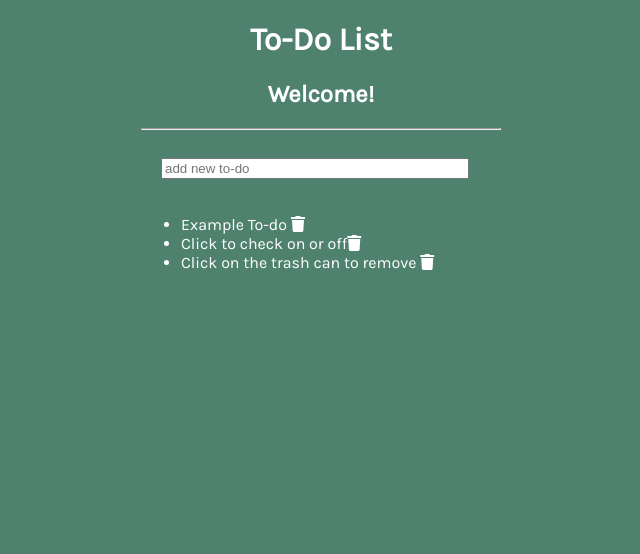
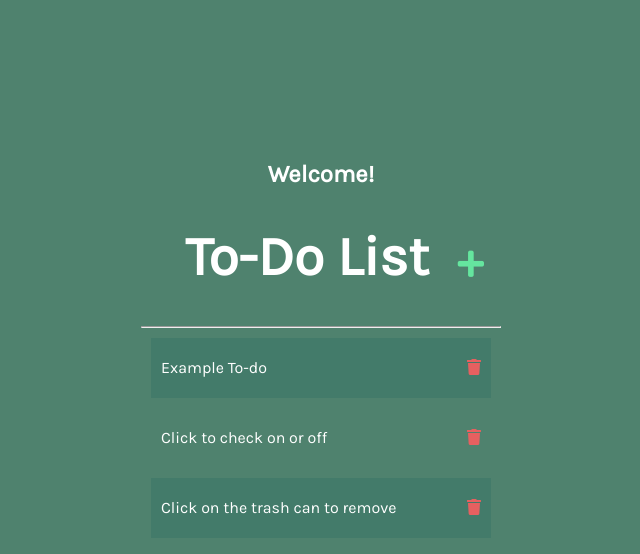
Before and after one commit to masonkimm/todo-list, a plain HTML site: page index.html in a window 1280 px wide. Shown: the whole page, without its empty margins (319-959 px from the left). Drawn offline with nearby package versions, Linux system fonts and the light colour scheme.

Commit message:
CSS update

```diff
--- a/assets/css/style.css
+++ b/assets/css/style.css
@@ -6,19 +6,73 @@ body {
 
 .container {
   width: 360px;
-  margin: 0 auto;
+  margin: 160px auto;
+
 }
 
 .heading {
   text-align: center;
 }
+h1{
+  font-size: 55px;
+}
 
 input {
-  margin: 20px;
-  width: 300px;
+  letter-spacing: 1px;
+  padding: 5px 5px 5px 25px;
+  line-height: 30px;
+  box-sizing: border-box;
+  width: 80%;
+  margin: 20px auto;
+  display: block;
+  outline: none;
+  box-shadow: 0 0 3px lightseagreen;
+  font-size: 18px;
+  font-weight: normal;
+  display: none;
+}
+/* input:focus {
+  color: white;
+  background: rgb(90, 221, 215);
+  border: 1px solid green;
+} */
+.show {
+  display: block;
 }
 
 .completed {
   text-decoration: line-through;
   opacity: 0.6;
 }
+
+ul {
+  margin: 0;
+  padding: 0;
+  list-style: none;
+}
+
+li {
+  line-height: 40px;
+  margin: 10px;
+  padding: 10px;
+  /* box-shadow: 0 0 3px lightseagreen; */
+  background: rgb(20, 97, 93, 0.2);
+  /* background: rgb(15, 150, 143); */
+}
+
+li:nth-child(2n){
+  background: none;
+}
+
+span {
+  float: right;
+}
+.fa-plus {
+  color: rgb(101, 230, 159);
+  font-size: 30px;
+  margin-right: 17px;
+  margin-left: -15px;
+}
+.fa-trash {
+  color: rgb(230, 96, 96)
+}
--- a/assets/js/main.js
+++ b/assets/js/main.js
@@ -14,9 +14,14 @@ $('ul').on('click', "li",function () {
 // on Click, remove to-do
 $('ul').on('click', "span",function (event) {
   event.stopPropagation()
-  $(this).parent().fadeOut(1000, function(){
+  $(this).parent().fadeOut(500, function(){
     $(this).remove()
   });
+});
+
+$('h1').on('click', "span",function (event) {
+  event.stopPropagation()
+  $("input").toggleClass("show")
 });
 
 // Adding new to-do
--- a/index.html
+++ b/index.html
@@ -15,8 +15,8 @@
   <body>
     <div class="container">
       <div class="heading">
-        <h1>To-Do List</h1>
         <h2>Welcome!</h2>
+        <h1>To-Do List <span><i class="fa fa-plus"></i></span></h1>
       </div>
 
       <hr />
```
